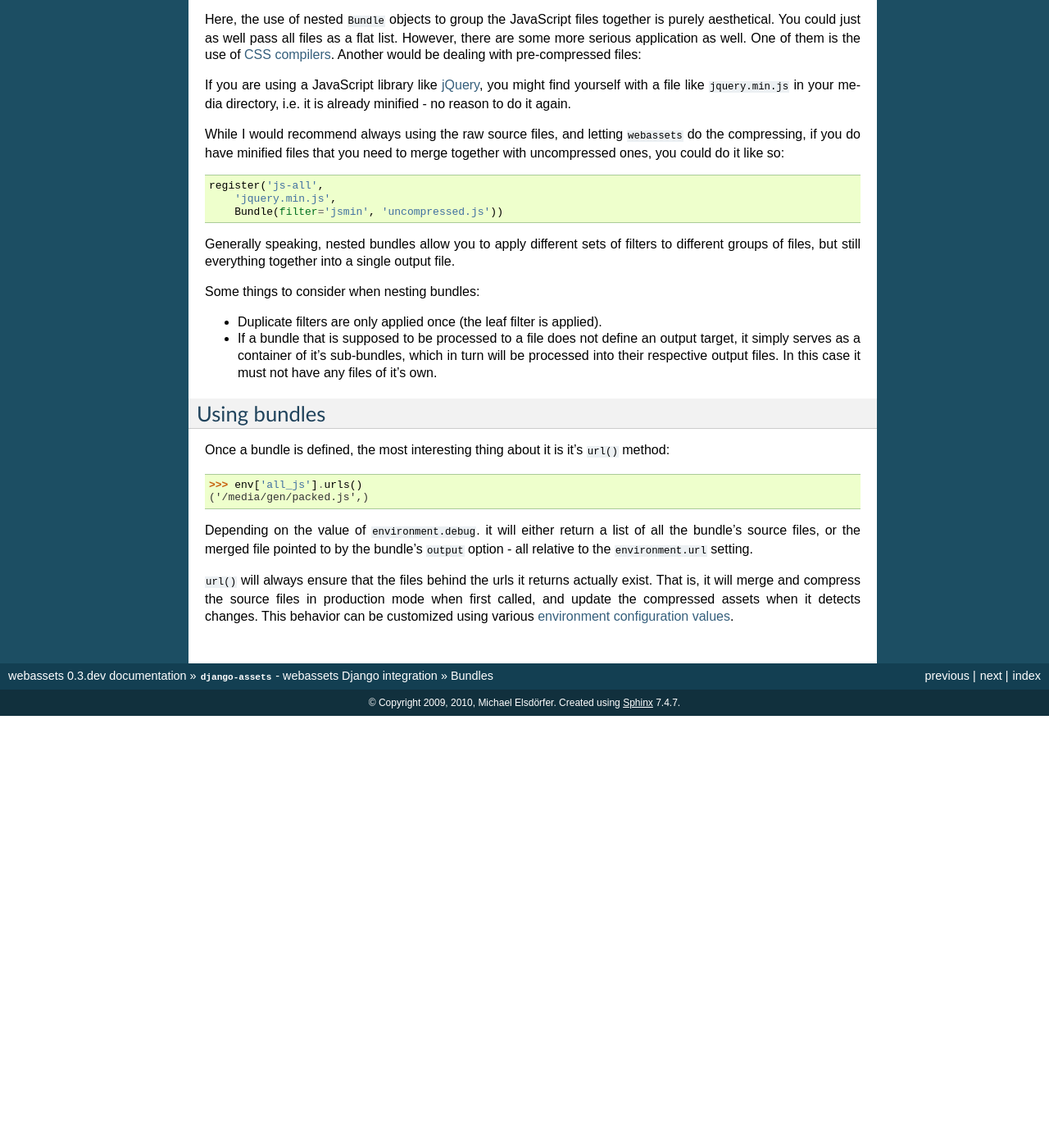
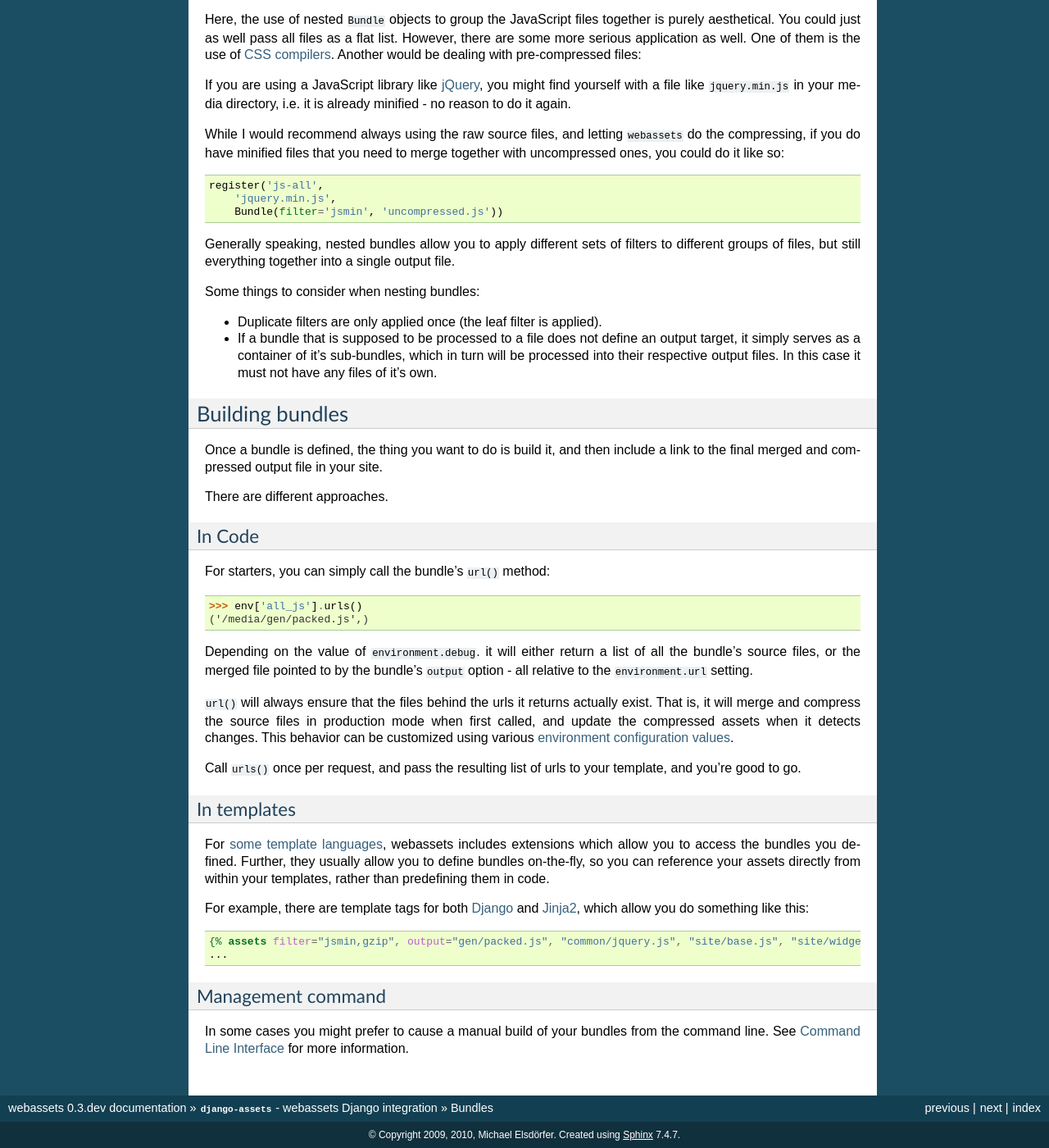
Before and after one commit to miracle2k/webassets, a Sphinx documentation site: the page built from docs/bundles.rst, in a window 1280 px wide and 1400 px high, scrolled down 803 px. Shown: the whole window at 82% size. Built offline with Sphinx 7.4.7, drawn with Linux system fonts in a browser that asks for light colours; before the commit the page ends 1676 px from its top, so only the background shows below that; some of the changed text lies outside the part shown.

Commit message:
Better explain the different ways to build a bundle.

```diff
--- a/docs/bundles.rst
+++ b/docs/bundles.rst
@@ -91,11 +91,19 @@ Some things to consider when nesting bundles:
   In this case it must not have any files of it's own.
 
 
-Using bundles
--------------
+Building bundles
+----------------
 
-Once a bundle is defined, the most interesting thing about it is it's
-``url()`` method:
+Once a bundle is defined, the thing you want to do is build it, and then
+include a link to the final merged and compressed output file in your
+site.
+
+There are different approaches.
+
+In Code
+~~~~~~~
+
+For starters, you can simply call the bundle's ``url()`` method:
 
 .. code-block:: python
 
@@ -113,3 +121,32 @@ actually exist. That is, it will merge and compress the source files in
 production mode when first called, and update the compressed assets when
 it detects changes. This behavior can be customized using various
 :ref:`environment configuration values <environment-configuration>`.
+
+Call ``urls()`` once per request, and pass the resulting list of urls to
+your template, and you're good to go.
+
+
+In templates
+~~~~~~~~~~~~
+
+For :doc:`some template languages </integration/index>`, webassets
+includes extensions which allow you to access the bundles you defined.
+Further, they usually allow you to define bundles on-the-fly, so you can
+reference your assets directly from within your templates, rather than
+predefining them in code.
+
+For example, there are template tags for both :doc:`Django </django/index>`
+and :doc:`Jinja2 </integration/jinja2>`, which allow you do something like
+this:
+
+.. code-block:: jinja
+
+    {% assets filter="jsmin,gzip", output="gen/packed.js", "common/jquery.js", "site/base.js", "site/widgets.js" %}
+    ...
+
+
+Management command
+~~~~~~~~~~~~~~~~~~
+
+In some cases you  might prefer to cause a manual build of your bundles
+from the command line. See :doc:`/script` for more information.
```
